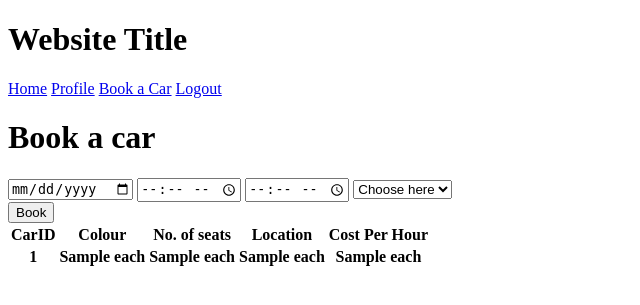
After one commit to Auzzzz/PIoT-Assignment-2, a Flask app: template templates/newbooking.html in a window 1280 px wide. The commit adds this page. Shown: the top 305 px of the page, without its empty margins (0-640 px from the left). Run offline with Flask 2, Linux system fonts and the light colour scheme; the template is opened without the code that fills it: most values are stand-ins (such as "Sample title", 1, 10 or a date in 2020); lists and menus that the app fills with data are empty.

Commit message:
Book car works clean up needed

```diff
--- a/app.py
+++ b/app.py
@@ -1,22 +1,10 @@
-#from flask import Flask
-#
-#app = Flask(__name__)
-#
-#@app.route('/')
-#def index():
-#	return "Hello World"
-#
-#if __name__ == "__main__":
-#	app.run(debug=True)
-
-#https://flask.palletsprojects.com/en/1.1.x/quickstart/
 from flask import Flask, render_template, request, redirect, url_for, session
 import re
 from lib.db_connection import DB
 app = Flask(__name__)
 
 # Secrect key for sec
-app.secret_key = 'your secret key'
+app.secret_key = 'top secret key'
 ### User ###
 # Login #
 @app.route('/login', methods=['GET', 'POST'])
@@ -132,3 +120,34 @@ def newcar():
             #error message
             msg = 'Fill the form out you ido*'
     return render_template('newcar.html', carmake=carmake, cartype=cartype, msg=msg)
+
+
+@app.route('/newbooking', methods=['GET', 'POST'])
+def newbooking():
+    cars = DB().getCars() ##calls the db to display carmakes in dropdown
+    #error message
+    msg = ''
+    #check to see if logged in
+    if 'loggedin' in session:
+        # get account info
+        with DB() as db:
+            account = db.accountUser(id = session['id'])
+    #checking to see if the user has pressed the submit button by looking at POST request
+    if request.method == 'POST' and 'date' in request.form and 'stime' in request.form and 'etime' in request.form and 'carid' in request.form: #Get contents of post data
+        userid = session['id']
+        #Capture the form data
+        bdate = request.form['date']
+        stime = request.form['stime']
+        etime = request.form['etime']
+        carid = request.form['carid']
+
+        #Add account into the DB
+        with DB() as db:
+            if(db.bookCars(userid, carid, bdate, stime, etime)):
+                msg = 'Error.... Oh Well'
+            else:
+                msg = 'Congratz You have been registered......'
+    elif request.method == 'POST': #if no post request is made
+            #error message
+            msg = 'Fill the form out you ido*'
+    return render_template('newbooking.html', cars=cars, msg=msg)
--- a/templates/layout.html
+++ b/templates/layout.html
@@ -6,9 +6,10 @@
     </head>
         <div>
 			<h1>Website Title</h1>
-            <a href="{{ url_for('home') }}"></i>Home</a>
-			<a href="{{ url_for('profile') }}"></i>Profile</a>
-			<a href="{{ url_for('logout') }}"></i>Logout</a>
+            <a href="{{ url_for('home') }}">Home</a>
+			<a href="{{ url_for('profile') }}">Profile</a>
+			<a href="{{ url_for('newbooking') }}">Book a Car</a>
+			<a href="{{ url_for('logout') }}">Logout</a>
 		</div>
 		<div>
 			{% block content %}{% endblock %}
--- /dev/null
+++ b/templates/newbooking.html
@@ -0,0 +1,43 @@
+{% extends 'layout.html' %}
+
+{% block title %}home{% endblock %}
+
+{% block content %}
+  <h1>Book a car </h1>
+  <form action="{{ url_for('newbooking') }}" method="post" autocomplete="off">
+      <input type="date" name = "date" id="date">
+    <input type="time" name = "stime" step = "60" id="stime">
+    <input type="time" name = "etime" id="etime">
+
+      <select id = "carid" name = "carid">
+        <option selected disabled>Choose here</option>
+          {% for each in cars %}
+            <option value='{{each.0}}'>{{each.0}}</option>
+          {% endfor %}
+      </select>
+    <div class="msg">{{ msg }}</div>
+    <input type="submit" value="Book">
+
+  </form>
+
+  <table>
+    <tr>
+      <th>CarID</th>
+      <th>Colour</th>
+      <th>No. of seats</th>
+      <th>Location</th>
+      <th>Cost Per Hour</th>
+
+    </tr>
+
+      {% for each in cars %}
+        <tr>
+          <th>{{ each.0 }}</th>
+          <th>{{ each.1 }}</th>
+          <th>{{ each.2 }}</th>
+          <th>{{ each.3 }}</th>
+          <th>{{ each.4 }}</th>
+        </tr>
+      {% endfor %}
+
+{% endblock %}
```
Also changed, not shown: lib/db_connection.py (+10 -0 lines).
